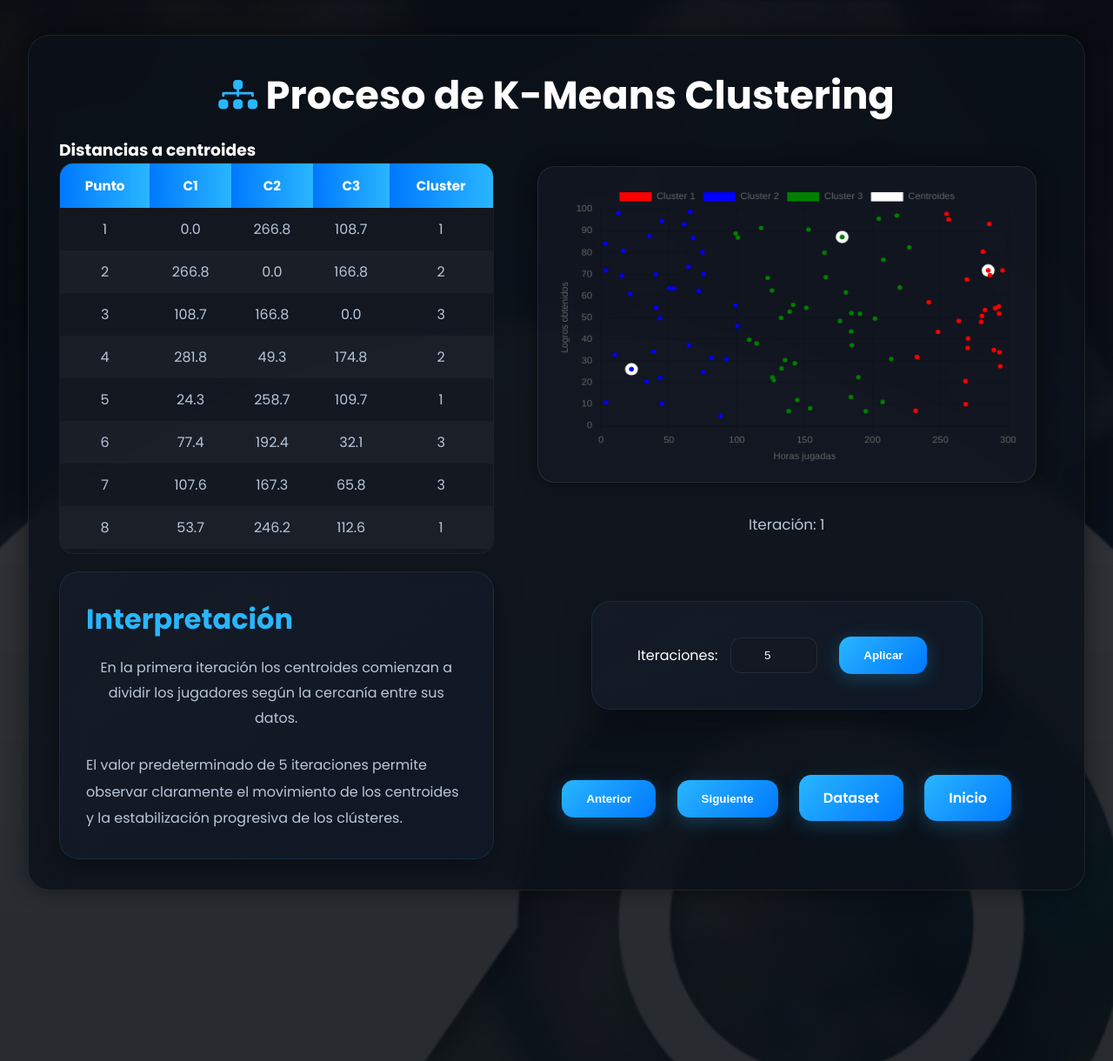
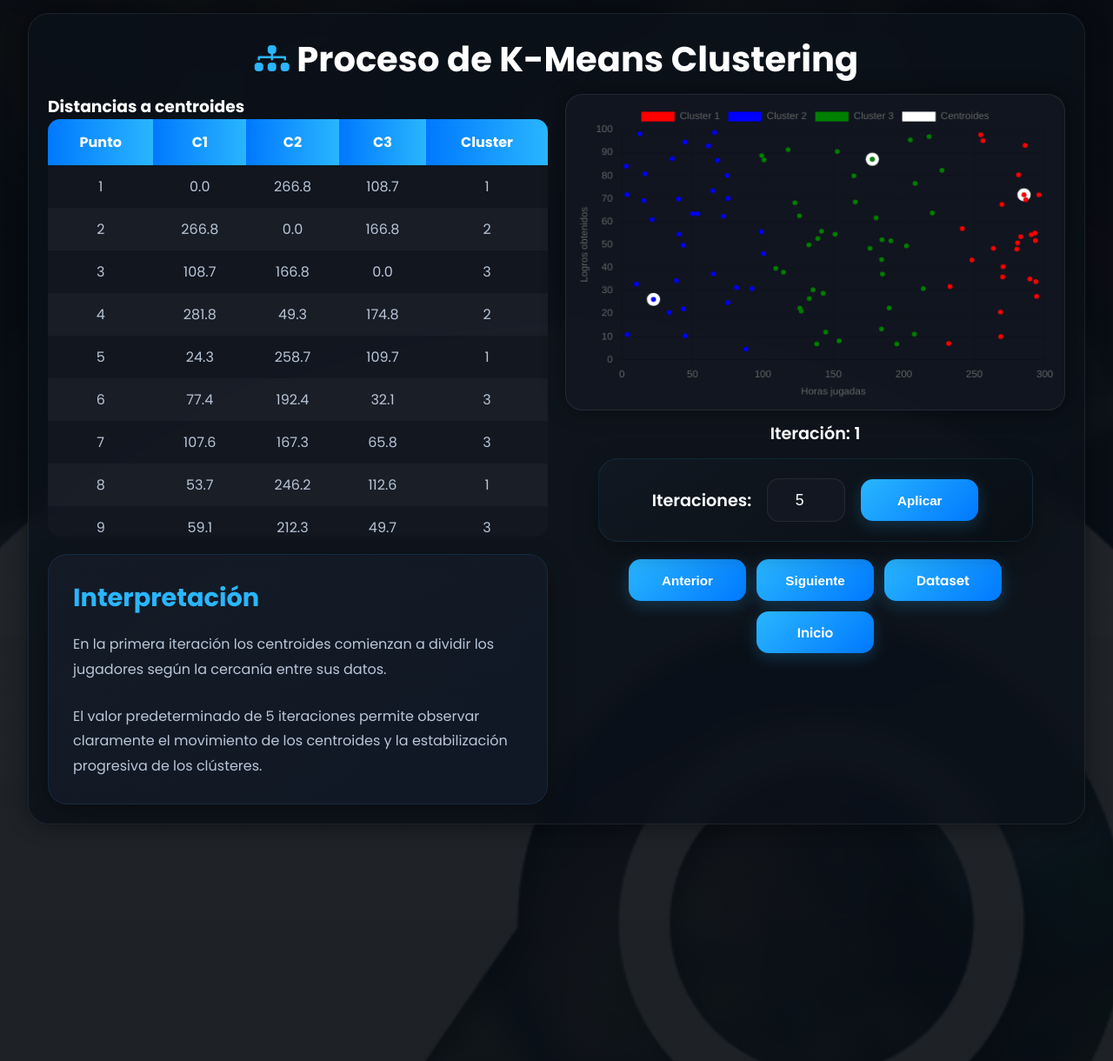
Before and after one commit to PanConQuesotv/Semana-9-Gu-a-Pr-ctica-Clustering-Flask, a Flask app: page /kmeans in a window 1280 px wide. Shown: the top 1220 px of the page at 87% size. Run offline with Flask 3, Linux system fonts and the light colour scheme.

Commit message:
Mejora visual y organizacion de paginas v2

```diff
--- a/static/css/style.css
+++ b/static/css/style.css
@@ -8,7 +8,6 @@
     --bg:#0b0f14;
     --bg2:#111827;
     --card:#151c26;
-    --card2:#1b2430;
     --blue:#29b6ff;
     --blue2:#0078ff;
     --text:#ffffff;
@@ -122,14 +154,19 @@ body{
 .cards{
     display:flex;
     flex-wrap:wrap;
+
     justify-content:center;
-    gap:30px;
-    margin-bottom:30px;
+
+    gap:25px;
+
+    margin-bottom:25px;
 }
 
 .box{
-    width:360px;
-    background:linear-gradient(
+    width:350px;
+
+    background:
+    linear-gradient(
         145deg,
         rgba(21,28,38,.95),
         rgba(17,24,39,.92)
@@ -139,31 +176,33 @@ body{
 
     border-radius:22px;
 
-    padding:30px;
+    padding:28px;
 
     backdrop-filter:blur(14px);
 
-    transition:.35s ease;
+    transition:.3s ease;
 
     box-shadow:
-    0 10px 35px rgba(0,0,0,.35),
-    0 0 0 rgba(41,182,255,0);
+    0 10px 30px rgba(0,0,0,.35);
 }
 
 .box:hover{
-    transform:translateY(-8px) scale(1.02);
+    transform:translateY(-5px);
 
-    border-color:rgba(41,182,255,.4);
+    border-color:rgba(41,182,255,.35);
 
     box-shadow:
-    0 15px 40px rgba(0,0,0,.5),
-    0 0 25px rgba(41,182,255,.18);
+    0 15px 35px rgba(0,0,0,.5),
+    0 0 25px rgba(41,182,255,.14);
 }
 
 .box h3{
     color:var(--blue);
-    font-size:2rem;
+
+    font-size:1.8rem;
+
     margin-bottom:18px;
+
     display:flex;
     align-items:center;
     gap:10px;
@@ -171,111 +210,25 @@ body{
 
 .box p{
     color:var(--text2);
-    line-height:1.9;
-    font-size:1rem;
-}
 
-/* PANEL CENTRAL DATASET */
-
-.dataset-main{
-    width:100%;
-    max-width:420px;
-
-    text-align:center;
-
-    padding:40px 30px !important;
-
-    border-radius:24px;
-
-    background:
-    linear-gradient(
-    145deg,
-    rgba(25,35,50,.96),
-    rgba(18,25,35,.96)
-    );
-
-    border:1px solid rgba(41,182,255,.18);
-
-    box-shadow:
-    0 10px 40px rgba(0,0,0,.4),
-    0 0 25px rgba(41,182,255,.08);
-}
-
-.dataset-main h3{
-    font-size:2.3rem;
-    line-height:1.2;
-    margin-bottom:25px;
-}
-
-.dataset-main p{
-    font-size:1.08rem;
-    line-height:1.9;
-}
-
-.dataset-main .btn{
-    width:100%;
-    justify-content:center;
-    margin-top:8px;
-}
-
-/* BOTONES */
-
-.botones{
-    margin-top:30px;
-    text-align:center;
-}
-
-.btn{
-    border:none;
-    text-decoration:none;
-    display:inline-flex;
-    align-items:center;
-    justify-content:center;
-    gap:10px;
-
-    background:linear-gradient(
-    135deg,
-    var(--blue),
-    var(--blue2)
-    );
-
-    color:white;
-
-    padding:14px 28px;
-
-    border-radius:14px;
-
-    font-weight:600;
-
-    margin:10px;
-
-    transition:.3s ease;
-
-    box-shadow:
-    0 5px 20px rgba(41,182,255,.25);
-}
-
-.btn:hover{
-    transform:translateY(-4px);
-    box-shadow:
-    0 10px 30px rgba(41,182,255,.45);
+    line-height:1.8;
 }
 
 /* DATASET */
 
 .dataset-container{
     width:95%;
-    max-width:1500px;
+    max-width:1450px;
 
-    margin:40px auto;
+    margin:15px auto;
 
     background:rgba(12,18,26,.82);
 
     border:1px solid var(--border);
 
-    border-radius:25px;
+    border-radius:24px;
 
-    padding:35px;
+    padding:22px;
 
     backdrop-filter:blur(12px);
 
@@ -284,77 +237,66 @@ body{
 
 .dataset-container h2{
     text-align:center;
-    font-size:2.8rem;
-    margin-bottom:15px;
+
+    font-size:2.5rem;
+
+    margin-bottom:10px;
 }
 
 .dataset-container h2 i{
     color:var(--blue);
 }
 
-#info{
-    text-align:center;
-    color:var(--text2);
-    margin-bottom:40px;
-    font-size:1.05rem;
-}
-
 /* LAYOUT */
 
 .layout{
     display:flex;
-    gap:30px;
-    align-items:stretch;
+
+    gap:20px;
+
+    align-items:flex-start;
 }
 
 .col{
     flex:1;
 }
 
-.col.center{
-    flex:1.15;
-}
-
 .center{
     display:flex;
+
     flex-direction:column;
-    justify-content:center;
+
+    justify-content:flex-start;
+
     align-items:center;
 
-    gap:35px;
-
-    min-height:100%;
-
-    padding:20px;
+    gap:12px;
 }
 
 /* TABLAS */
 
 .tabla-wrapper{
-    max-height:450px;
+    max-height:480px;
+
     overflow:auto;
-    border-radius:16px;
-    border:1px solid rgba(255,255,255,.06);
-    transition:.3s;
-}
 
-.tabla-wrapper:hover{
-    box-shadow:
-    0 0 25px rgba(41,182,255,.12);
+    border-radius:14px;
 }
 
 table{
     width:100%;
+
     border-collapse:collapse;
-    overflow:hidden;
-    background:rgba(20,25,35,.85);
+
+    background:rgba(20,25,35,.82);
 }
 
 th{
     position:sticky;
     top:0;
 
-    background:linear-gradient(
+    background:
+    linear-gradient(
         to right,
         var(--blue2),
         var(--blue)
@@ -364,27 +306,23 @@ th{
 
     padding:14px;
 
-    font-size:.95rem;
-
     z-index:2;
 }
 
 td{
     padding:12px;
+
     text-align:center;
+
     color:var(--text2);
 }
 
-tr{
-    transition:.2s;
+tr:nth-child(even){
+    background:rgba(255,255,255,.03);
 }
 
 tr:hover{
     background:rgba(41,182,255,.08);
-}
-
-tr:nth-child(even){
-    background:rgba(255,255,255,.03);
 }
 
 /* SCROLL */
@@ -403,27 +342,94 @@ tr:nth-child(even){
 
 #grafica{
     width:100%;
-    max-width:700px;
+    max-width:640px;
 
     background:rgba(20,25,35,.75);
 
     border-radius:20px;
 
-    padding:20px;
+    padding:10px;
 
     border:1px solid rgba(255,255,255,.08);
 
     box-shadow:var(--shadow);
+
+    margin-bottom:0;
 }
 
-/* INPUTS */
+/* INFO */
+
+#info{
+    font-size:1.2rem;
+
+    font-weight:600;
+
+    color:white;
+
+    margin-top:0;
+
+    margin-bottom:2px;
+}
+
+/* INTERPRETACION */
+
+#interpretacion{
+    line-height:1.8;
+
+    color:var(--text2);
+}
+
+/* ITERACIONES */
+
+.iteraciones-box{
+    width:100%;
+
+    max-width:500px;
+
+    display:flex;
+
+    justify-content:center;
+    align-items:center;
+
+    gap:18px;
+
+    flex-wrap:wrap;
+
+    padding:22px;
+
+    margin-top:0;
+
+    background:
+    linear-gradient(
+        145deg,
+        rgba(18,25,35,.92),
+        rgba(10,15,22,.92)
+    );
+
+    border:1px solid rgba(41,182,255,.12);
+
+    border-radius:22px;
+
+    backdrop-filter:blur(10px);
+
+    box-shadow:
+    0 10px 30px rgba(0,0,0,.35);
+}
+
+.iteraciones-box label{
+    font-size:1.2rem;
+
+    font-weight:600;
+}
+
+/* INPUT */
 
 input[type="number"]{
-    width:100px;
+    width:90px;
 
-    padding:12px;
+    height:50px;
 
-    border-radius:12px;
+    border-radius:14px;
 
     border:1px solid rgba(255,255,255,.08);
 
@@ -433,34 +439,76 @@ input[type="number"]{
 
     text-align:center;
 
+    font-size:1.1rem;
+
     outline:none;
 }
 
 input[type="number"]:focus{
     border-color:var(--blue);
+
     box-shadow:0 0 15px rgba(41,182,255,.3);
 }
 
-/* TEXTO */
+/* BOTONES */
 
-#interpretacion{
-    color:var(--text2);
-    line-height:1.8;
-    text-align:center;
+.botones{
+    margin-top:8px;
+
+    display:flex;
+
+    justify-content:center;
+
+    align-items:center;
+
+    flex-wrap:wrap;
+
+    gap:12px;
 }
 
-/* ITERACIONES */
+.btn{
+    border:none;
 
-.iteraciones-box{
-    width:100%;
-    max-width:450px;
+    text-decoration:none;
 
-    display:flex;
+    display:inline-flex;
+
+    align-items:center;
+
     justify-content:center;
-    align-items:center;
-    gap:15px;
 
-    flex-wrap:wrap;
+    gap:8px;
+
+    background:
+    linear-gradient(
+        135deg,
+        var(--blue),
+        var(--blue2)
+    );
+
+    color:white;
+
+    width:135px;
+
+    height:48px;
+
+    border-radius:14px;
+
+    font-weight:600;
+
+    font-size:.95rem;
+
+    transition:.25s ease;
+
+    box-shadow:
+    0 5px 18px rgba(41,182,255,.22);
+}
+
+.btn:hover{
+    transform:translateY(-3px);
+
+    box-shadow:
+    0 10px 25px rgba(41,182,255,.38);
 }
 
 /* RESPONSIVE */
```
Also changed, not shown: other parts of static/css/style.css (+77 -37 lines). Lines whose indentation alone changed are shown as unchanged.
